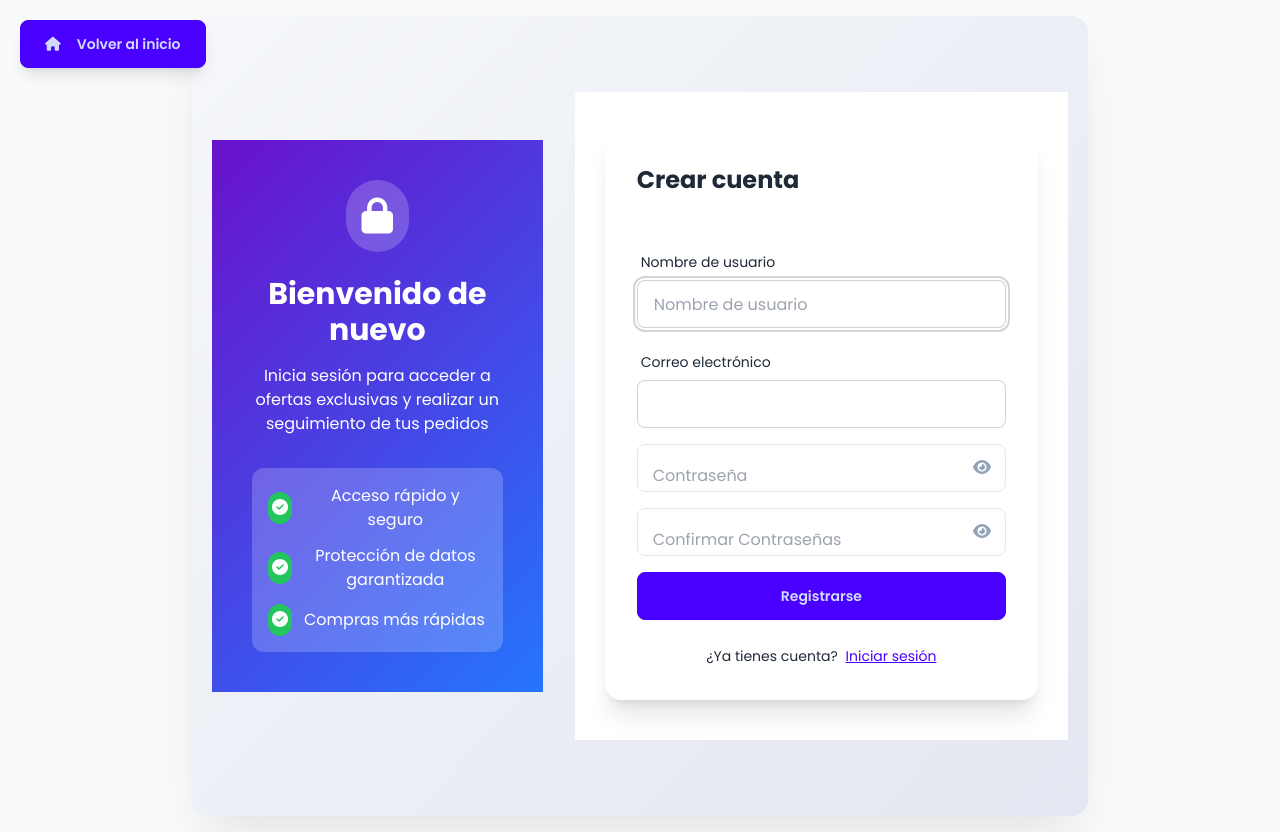
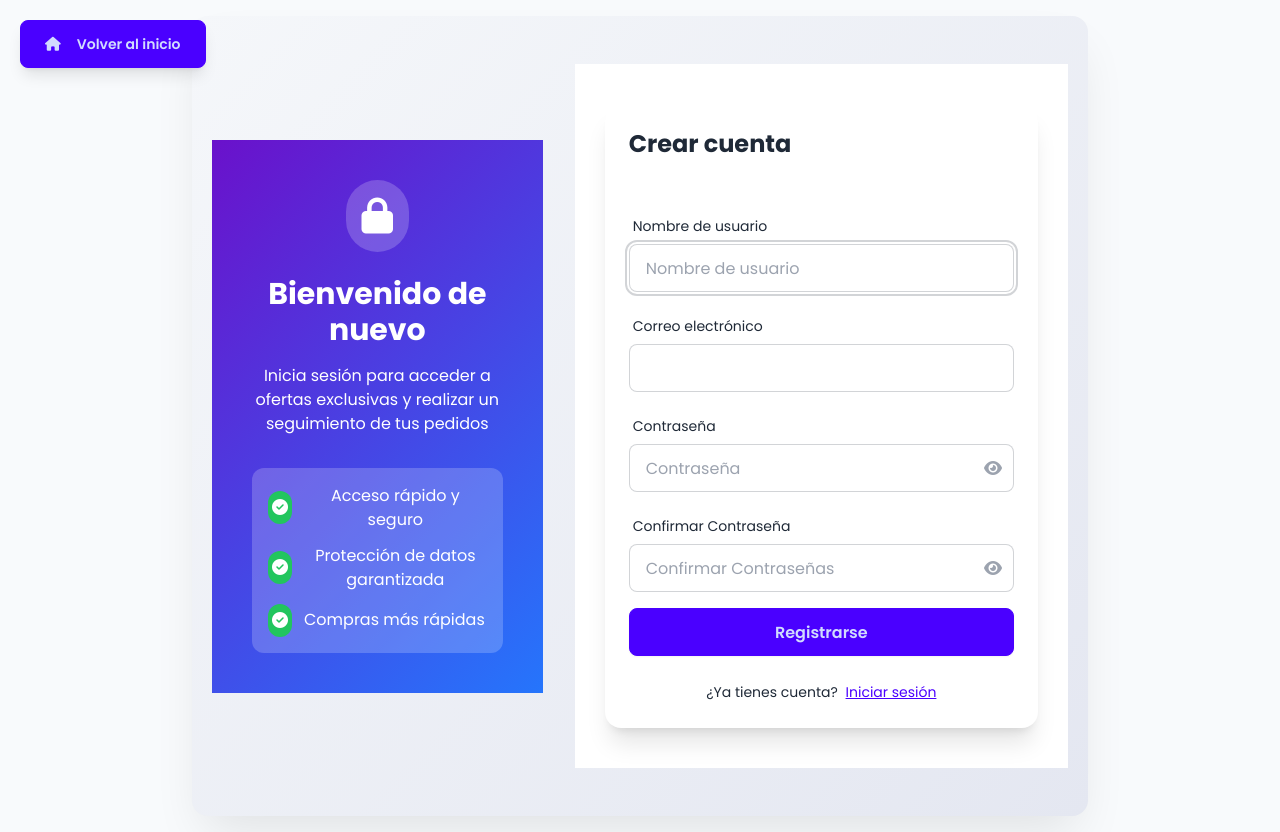
Before and after one commit to benjam1n-white/preview-from-ecommerce, a Django app: page /Register/ in a window 1280 px wide. Run offline with Django 5.2, Linux system fonts and the light colour scheme; some libraries are stand-ins or nearby versions.

Commit message:
primera actualizacion para dispositivos moviles

```diff
--- a/store/static/css/register.css
+++ b/store/static/css/register.css
@@ -1,3 +1,4 @@
+/* register.css - Actualizado */
 .back-to-home {
     position: fixed;
     top: 20px;
@@ -20,9 +21,28 @@
         top: 15px;
         left: 15px;
     }
+
     .back-btn-mobile {
         width: 45px;
         height: 45px;
         font-size: 1.1rem;
     }
+
+    /* Optimización adicional para móviles */
+    .login-illustration {
+        padding: 0 15px;
     }
+
+    .login-form .card {
+        border-radius: 12px;
+    }
+
+    .form-control input {
+        padding: 12px 14px;
+        font-size: 14px;
+    }
+
+    .toggle-password i {
+        font-size: 14px;
+    }
+}
--- a/store/templates/dashboard.html
+++ b/store/templates/dashboard.html
@@ -11,7 +11,7 @@
                         <path stroke-linecap="round" stroke-linejoin="round" stroke-width="2" d="M4 6h16M4 12h16M4 18h16" />
                     </svg>
                 </button>
-                <h1 class="text-blue-600 font-bold text-xl">E-Commerce</h1>
+                <h1 class="text-blue-600 font-bold text-xl">E-Commerce Platform</h1>
             </div>
             <div class="dropdown dropdown-end">
                 <label tabindex="0" class="btn btn-ghost btn-circle avatar">
--- a/store/templates/login.html
+++ b/store/templates/login.html
@@ -125,7 +125,8 @@
                             <p class="text-gray-500">Ingresa a tu cuenta ECOMMERCE</p>
                         </div>
 
-                        <form id="loginForm" class="space-y-6">
+                        <form id="loginForm" method="post" action="{% url 'login' %}" class="space-y-6">
+                            {% csrf_token %}
                             <div class="form-control">
                                 <div class="relative">
                                     {{ form.username }}
--- a/store/templates/register.html
+++ b/store/templates/register.html
@@ -24,48 +24,65 @@
             </div>
         </a>
     </div>
+    <!-- SECCIÓN PARA MOSTRAR MENSAJES - AÑADIR AQUÍ -->
+{% if messages %}
+<div class="messages-container max-w-4xl mx-auto px-4 mb-6">
+    {% for message in messages %}
+    <div class="alert alert-{% if message.tags == 'error' %}danger{% else %}{{ message.tags }}{% endif %} shadow-lg">
+        <div>
+            {% if message.tags == 'success' %}
+            <svg xmlns="http://www.w3.org/2000/svg" class="stroke-current flex-shrink-0 h-6 w-6" fill="none" viewBox="0 0 24 24"><path stroke-linecap="round" stroke-linejoin="round" stroke-width="2" d="M9 12l2 2 4-4m6 2a9 9 0 11-18 0 9 9 0 0118 0z" /></svg>
+            {% elif message.tags == 'error' %}
+            <svg xmlns="http://www.w3.org/2000/svg" class="stroke-current flex-shrink-0 h-6 w-6" fill="none" viewBox="0 0 24 24"><path stroke-linecap="round" stroke-linejoin="round" stroke-width="2" d="M10 14l2-2m0 0l2-2m-2 2l-2-2m2 2l2 2m7-2a9 9 0 11-18 0 9 9 0 0118 0z" /></svg>
+            {% endif %}
+            <span>{{ message }}</span>
+        </div>
+    </div>
+    {% endfor %}
+</div>
+{% endif %}
+
 <div class="min-h-screen flex items-center justify-center p-4">
-    <div class="login-container max-w-4xl w-full">
-        <div class="flex flex-col md:flex-row items-center justify-center gap-8">
-            <!-- Sección de ilustración -->
-            <div class="login-illustration md:w-2/5">
+    <div class="login-container w-full max-w-4xl">
+        <div class="flex flex-col md:flex-row items-center justify-center gap-4 md:gap-8">
+            <!-- Sección de ilustración - Optimizada para móviles -->
+            <div class="login-illustration w-full md:w-2/5 mb-6 md:mb-0">
                 <div class="text-center">
-                    <div class="bg-white/20 p-4 rounded-full inline-block mb-6">
-                        <i class="fas fa-lock text-4xl"></i>
+                    <div class="bg-white/20 p-3 md:p-4 rounded-full inline-block mb-4 md:mb-6">
+                        <i class="fas fa-lock text-2xl md:text-4xl"></i>
                     </div>
-                    <h1 class="text-3xl font-bold mb-4">Bienvenido de nuevo</h1>
-                    <p class="mb-8 max-w-xs mx-auto">Inicia sesión para acceder a ofertas exclusivas y realizar un seguimiento de tus pedidos</p>
-                    <div class="bg-white/20 p-4 rounded-xl max-w-xs mx-auto">
-                        <div class="flex items-center mb-3">
-                            <div class="bg-green-500 text-white p-1 rounded-full mr-3">
-                                <i class="fas fa-check-circle"></i>
+                    <h1 class="text-2xl md:text-3xl font-bold mb-3 md:mb-4">Bienvenido de nuevo</h1>
+                    <p class="mb-6 md:mb-8 px-2 md:px-0">Inicia sesión para acceder a ofertas exclusivas y realizar un seguimiento de tus pedidos</p>
+                    <div class="bg-white/20 p-3 md:p-4 rounded-xl max-w-xs mx-auto">
+                        <div class="flex items-center mb-2 md:mb-3">
+                            <div class="bg-green-500 text-white p-1 rounded-full mr-2 md:mr-3">
+                                <i class="fas fa-check-circle text-xs md:text-base"></i>
                             </div>
-                            <p>Acceso rápido y seguro</p>
+                            <p class="text-sm md:text-base">Acceso rápido y seguro</p>
                         </div>
-                        <div class="flex items-center mb-3">
-                            <div class="bg-green-500 text-white p-1 rounded-full mr-3">
-                                <i class="fas fa-check-circle"></i>
+                        <div class="flex items-center mb-2 md:mb-3">
+                            <div class="bg-green-500 text-white p-1 rounded-full mr-2 md:mr-3">
+                                <i class="fas fa-check-circle text-xs md:text-base"></i>
                             </div>
-                            <p>Protección de datos garantizada</p>
+                            <p class="text-sm md:text-base">Protección de datos garantizada</p>
                         </div>
                         <div class="flex items-center">
-                            <div class="bg-green-500 text-white p-1 rounded-full mr-3">
-                                <i class="fas fa-check-circle"></i>
+                            <div class="bg-green-500 text-white p-1 rounded-full mr-2 md:mr-3">
+                                <i class="fas fa-check-circle text-xs md:text-base"></i>
                             </div>
-                            <p>Compras más rápidas</p>
+                            <p class="text-sm md:text-base">Compras más rápidas</p>
                         </div>
                     </div>
                 </div>
             </div>
 
-            <!-- Sección del formulario -->
-            <div class="login-form md:w-3/5">
+            <!-- Sección del formulario - Optimizada para móviles -->
+            <div class="login-form w-full md:w-3/5">
+                <div class="card w-full bg-base-100 shadow-xl">
+                    <div class="card-body p-4 md:p-6">
+                        <h2 class="card-title text-xl md:text-2xl font-bold mb-4 md:mb-6">Crear cuenta</h2>
 
-                <div class="card w-full bg-base-100 shadow-xl">
-                    <div class="card-body">
-                        <h2 class="card-title text-2xl font-bold mb-6">Crear cuenta</h2>
-
-                        <form id="loginForm" method="post" action="{% url 'rqst' %}" class="space-y-4">
+                        <form id="loginForm" method="post" action="{% url 'rqst' %}" class="space-y-3 md:space-y-4">
                             {% csrf_token %}
                             <!-- Username -->
                             <div class="form-control">
@@ -84,25 +101,34 @@
                             </div>
 
                             <!-- Password -->
-                        <div class="floating-label ">
+                            <div class="form-control relative">
+                                <label class="label">
+                                    <span class="label-text">Contraseña</span>
+                                </label>
+                                <div class="relative">
                                     {{form.password1}}
-                            <div class="toggle-password" id="togglePassword">
-                                <i class="fas fa-eye"></i>
+                                    <div class="absolute inset-y-0 right-0 flex items-center pr-3 cursor-pointer" id="togglePassword">
+                                        <i class="fas fa-eye text-gray-400"></i>
+                                    </div>
                                 </div>
                             </div>
 
                             <!-- Confirm Password -->
-                        <div class="floating-label ">
+                            <div class="form-control relative">
+                                <label class="label">
+                                    <span class="label-text">Confirmar Contraseña</span>
+                                </label>
+                                <div class="relative">
                                     {{form.password2}}
-                            <div class="toggle-password" id="togglePassword">
-                                <i class="fas fa-eye"></i>
+                                    <div class="absolute inset-y-0 right-0 flex items-center pr-3 cursor-pointer" id="togglePassword2">
+                                        <i class="fas fa-eye text-gray-400"></i>
+                                    </div>
                                 </div>
                             </div>
 
-
                             <!-- Submit Button -->
-                            <div class="form-control mt-8">
-                                <button type="submit" class="btn btn-primary">
+                            <div class="form-control mt-6">
+                                <button type="submit" class="btn btn-primary py-3 md:py-3 text-base">
                                     Registrarse
                                 </button>
                             </div>
@@ -112,7 +138,7 @@
                         <div class="text-center mt-4">
                             <span class="text-sm">
                                 ¿Ya tienes cuenta?
-                                <a href="{% url "login" %}" class="link link-primary ml-1">Iniciar sesión</a>
+                                <a href="{% url 'login' %}" class="link link-primary ml-1">Iniciar sesión</a>
                             </span>
                         </div>
                     </div>
@@ -122,16 +148,29 @@
     </div>
 </div>
 <script>
-    // Solo maneja el toggle de password
+    // Maneja el toggle de password para ambos campos
     const togglePassword = document.getElementById('togglePassword');
+    const togglePassword2 = document.getElementById('togglePassword2');
     const passwordInput1 = document.getElementById('password1');
     const passwordInput2 = document.getElementById('password2');
 
-    if (togglePassword && passwordInput1 && passwordInput2) {
+    if (togglePassword && passwordInput1) {
         togglePassword.addEventListener('click', function() {
             const type = passwordInput1.getAttribute('type') === 'password' ? 'text' : 'password';
             passwordInput1.setAttribute('type', type);
-            this.innerHTML = type === 'text' ? '<i class="fas fa-eye-slash"></i>' : '<i class="fas fa-eye"></i>';
+            const icon = this.querySelector('i');
+            icon.classList.toggle('fa-eye');
+            icon.classList.toggle('fa-eye-slash');
+        });
+    }
+
+    if (togglePassword2 && passwordInput2) {
+        togglePassword2.addEventListener('click', function() {
+            const type = passwordInput2.getAttribute('type') === 'password' ? 'text' : 'password';
+            passwordInput2.setAttribute('type', type);
+            const icon = this.querySelector('i');
+            icon.classList.toggle('fa-eye');
+            icon.classList.toggle('fa-eye-slash');
         });
     }
 </script>
--- a/store/views.py
+++ b/store/views.py
@@ -252,20 +252,23 @@ class Protected(LoginRequiredMixin, View,):
             pass
 
         return min(max(level, 0), 4)
+
 def register(request):
     if request.method == 'POST':
         form = CustomUserCreationForm(request.POST)
         if form.is_valid():
-            user = form.save(commit=False)
-            user.email = form.cleaned_data['email'].lower()
-            user.save()
+            # GUARDAR DIRECTAMENTE SIN commit=False
+            user = form.save()
 
-            # Autenticar sin contraseña en sesión (mejor práctica)
+            # Autenticar al usuario
             auth_login(request, user, backend='django.contrib.auth.backends.ModelBackend')
             messages.success(request, 'Registro exitoso!')
-            return redirect('index')  # Redirigir a página segura
+            return redirect('index')  # Redirigir a página principal
         else:
-            messages.error(request, 'Corrige los errores a continuación.')
+            # Mostrar errores de validación
+            for field, errors in form.errors.items():
+                for error in errors:
+                    messages.error(request, f"{field}: {error}")
     else:
         form = CustomUserCreationForm()
 
```
Also changed, not shown: store/templates/index.html (+44 -14 lines). Lines whose indentation alone changed are shown as unchanged.
